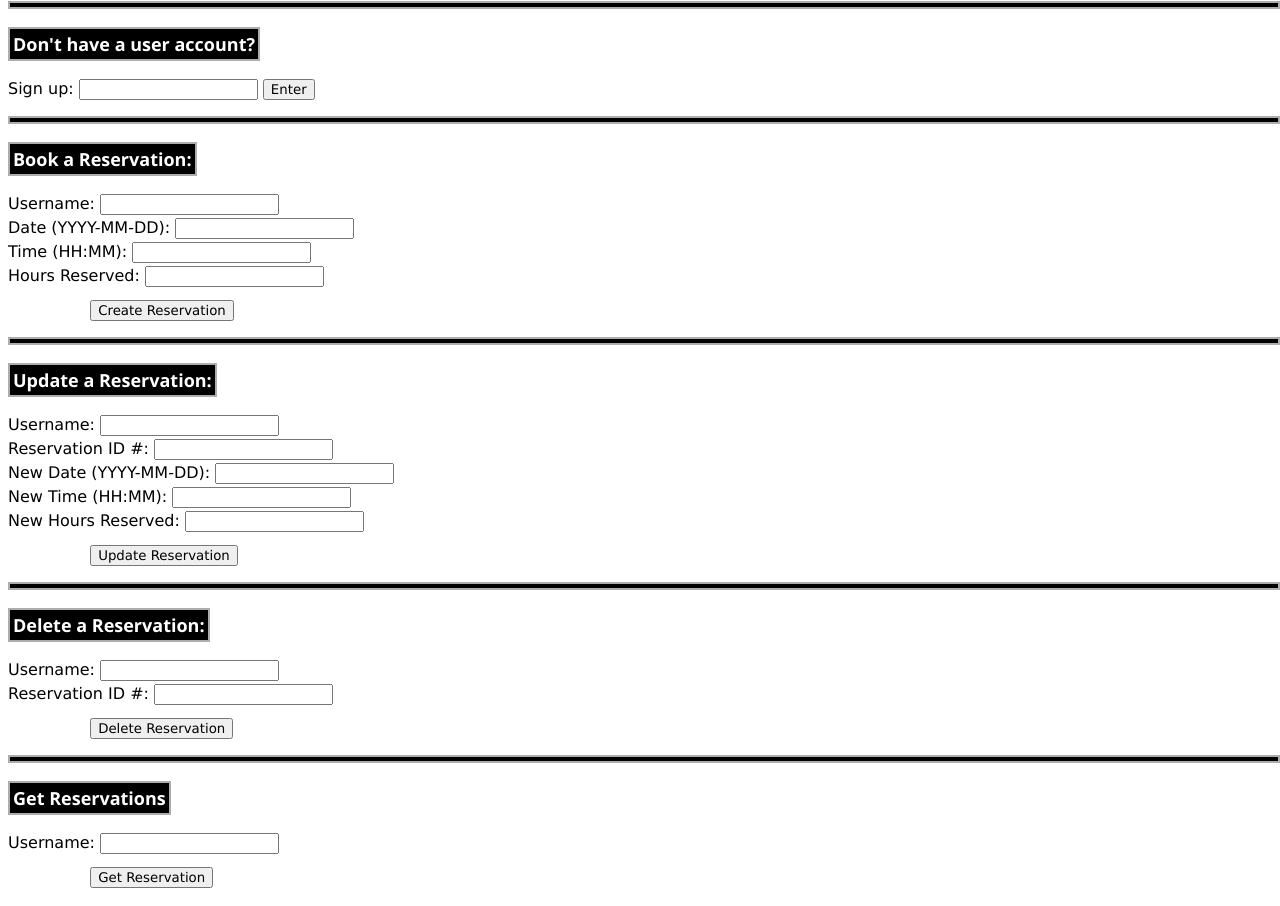
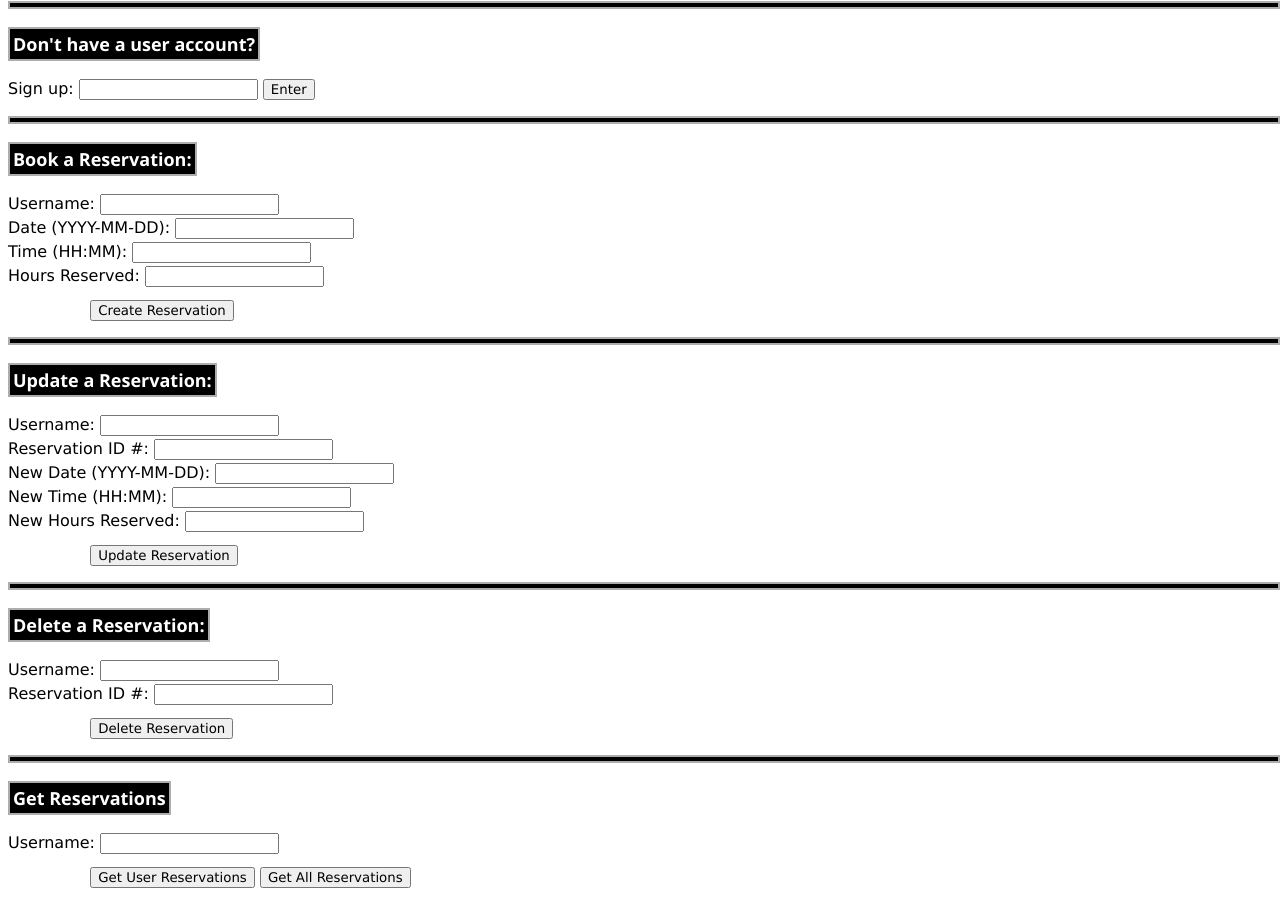
Before and after one commit to DWheeler22/look_out_skateboard, a website: page index.html in a window 1280 px wide. Shown: the part 100-1006 px from the top of the page. Drawn offline with Linux system fonts and the light colour scheme.

Commit message:
Implemented frontend function to retrieve all reservations.

```diff
--- a/app.js
+++ b/app.js
@@ -172,3 +172,62 @@ function getUserReservations() {
     }
     request.send()
 }
+
+function getAllReservations() {
+    const request = new XMLHttpRequest
+    request.open("GET", `${base_server_url}/reservations`, true)
+    request.onload = function() {
+        data = JSON.parse(this.response)
+        const table = document.getElementById("res_table")
+
+        // Reset table contents & error message
+        document.getElementById("res_table").innerHTML = ""
+        let errElement = document.getElementById("res_error")
+        if (errElement) {errElement.remove()}
+
+        if (request.status === 200)
+        {
+            if (data.reservations.length === 0)
+            {
+                let error = document.createElement("p")
+                error.innerHTML = `Error: No reservations exist.`
+                error.id = "res_error"
+                document.getElementById("res_table").insertAdjacentElement('afterend', error)
+
+            }
+           // Header Row
+           let headerRow = table.insertRow()
+           let cell1 = headerRow.insertCell()
+           cell1.innerHTML = "Reservation ID #"
+           let cell2 = headerRow.insertCell()
+           cell2.innerHTML = "User"
+           let cell3 = headerRow.insertCell()
+           cell3.innerHTML = "Date"
+           let cell4 = headerRow.insertCell()
+           cell4.innerHTML = "Time"
+           let cell5 = headerRow.insertCell()
+           cell5.innerHTML = "Reserved Hours"
+           headerRow.style.backgroundColor = "white"
+
+           data.reservations.forEach(reservation => {
+                let row = table.insertRow()
+                let idCell = row.insertCell()
+                idCell.innerHTML = `${reservation.id}`
+                let nameCell = row.insertCell()
+                nameCell.innerHTML = `${reservation.name}`
+                let dateCell = row.insertCell()
+                dateCell.innerHTML = `${reservation.startDate}`
+                let timeCell = row.insertCell()
+                timeCell.innerHTML = `${reservation.startTime}`
+                let hoursCell = row.insertCell()
+                hoursCell.innerHTML = `${reservation.hours}`
+                row.style.backgroundColor = "white"
+           })
+        }
+        else
+        {
+            console.log(`Error status: ${request.status}`)
+        }
+    }
+    request.send()
+}
--- a/index.html
+++ b/index.html
@@ -63,7 +63,8 @@
     <div id="get_reservations">
         <p class="section_header">Get Reservations</p>
         <div class="entry"><label>Username: </label><input id="get_res_user"></div>
-        <button id="get_res_button" class="submit_button" onclick="getUserReservations()">Get Reservation</button>
+        <button class="submit_button" onclick="getUserReservations()">Get User Reservations</button>
+        <button onclick="getAllReservations()">Get All Reservations</button>
         <div class="response">
             <table id="res_table"></table>
         </div>
```
